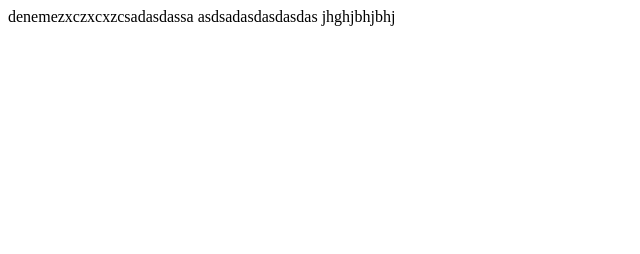
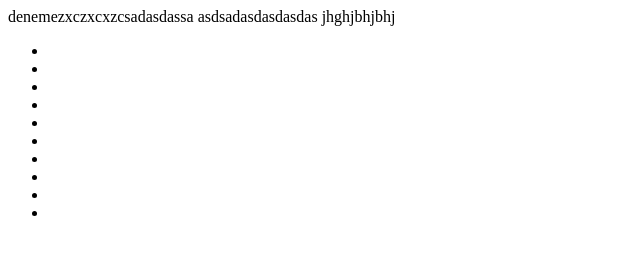
Before and after one commit to cryptobaikan/project1, a plain HTML site: page index.html in a window 1280 px wide. Shown: the full height of the page, 0-640 px from the left. Drawn offline with Linux system fonts and the light colour scheme.

Commit message:
çeşitli dosyalar

```diff
--- a/css/style.css
+++ b/css/style.css
@@ -1,2 +1,3 @@
 /* cxzczxczxcsadasdsadasdasdasdasdasdas */
 sadasdasdasdas
+sadöasödma
--- a/img/img.js
+++ b/img/img.js
@@ -1 +1,2 @@
 SDSD
+asdsa
--- a/index.html
+++ b/index.html
@@ -1,3 +1,15 @@
 denemezxczxcxzcsadasdassa
 asdsadasdasdasdas
 jhghjbhjbhj
+<ul>
+    <li></li>
+    <li></li>
+    <li></li>
+    <li></li>
+    <li></li>
+    <li></li>
+    <li></li>
+    <li></li>
+    <li></li>
+    <li></li>
+</ul>
--- a/js/test.js
+++ b/js/test.js
@@ -0,0 +1 @@
+asdasd
```
Also changed, not shown: TEST.HTML (deleted), test2.html (added).
